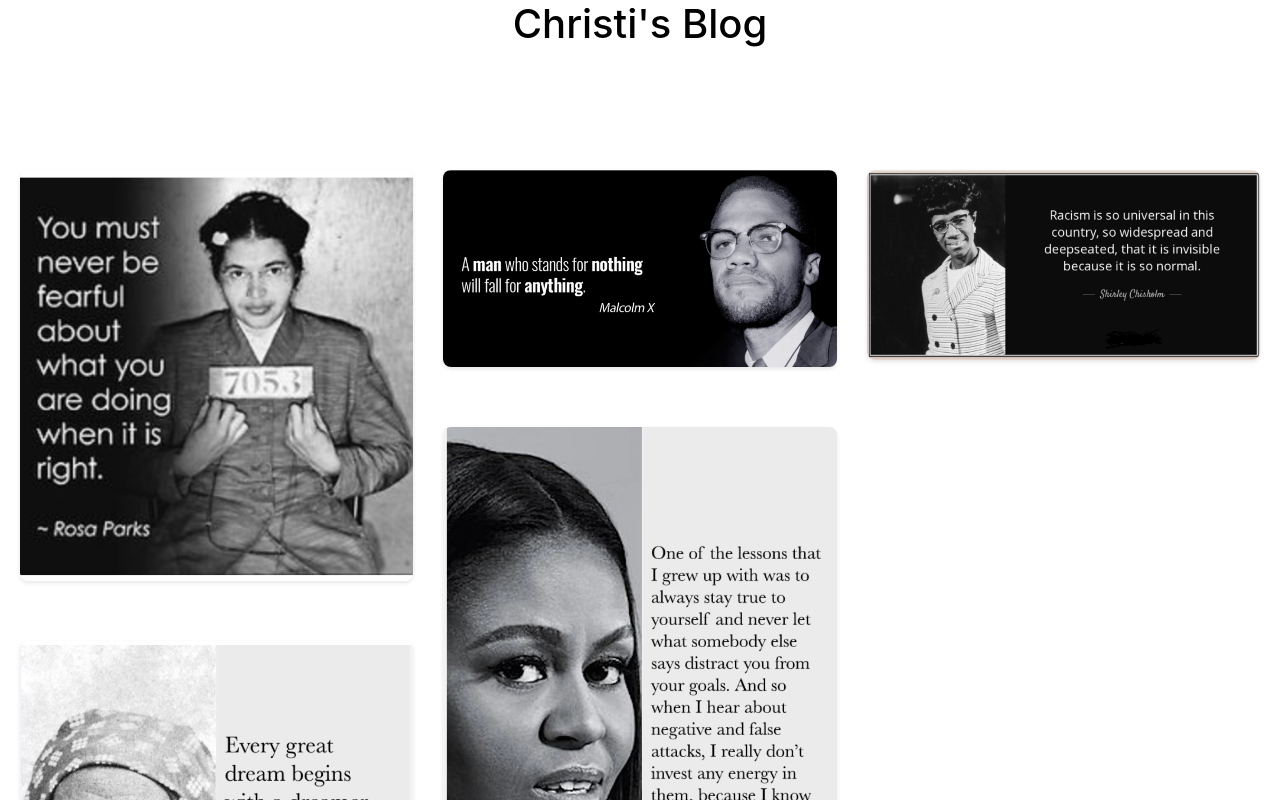
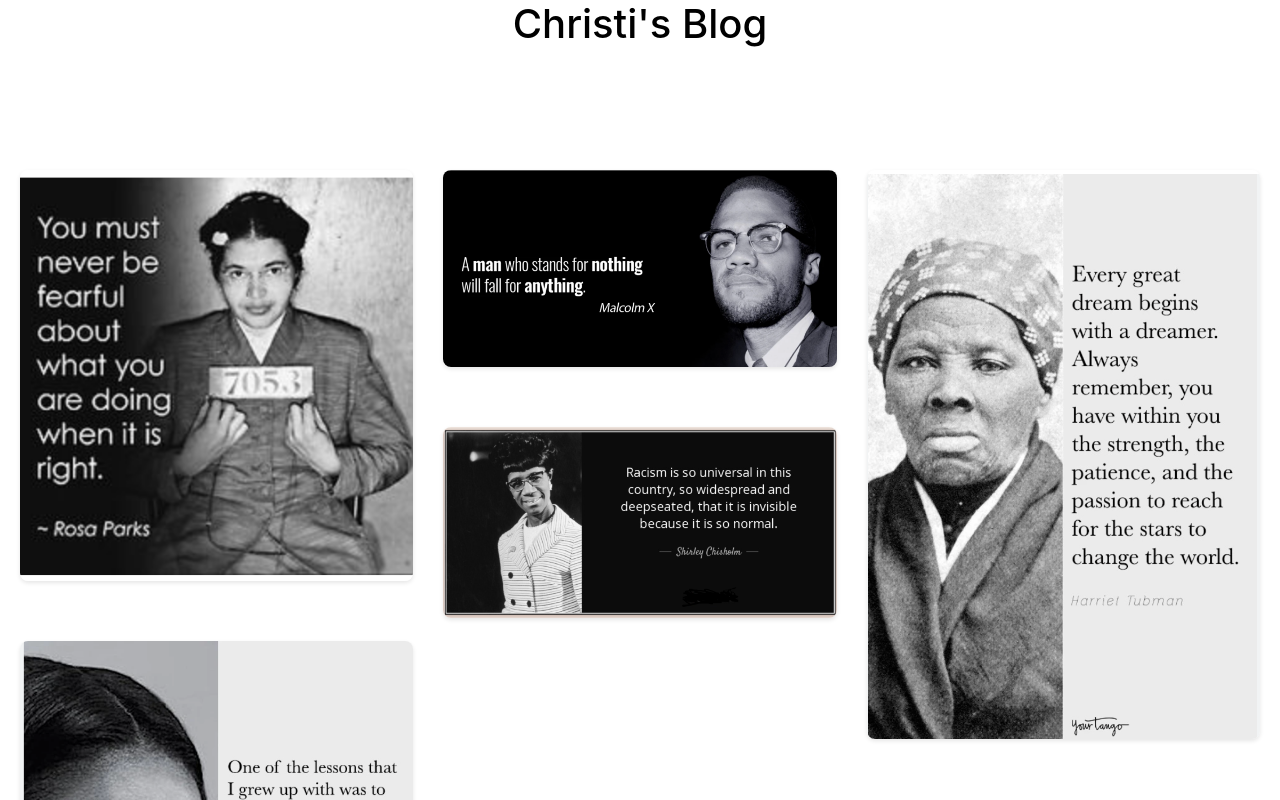
Before and after one commit to ChristiHarlow/christisblog, a React (Create React App) app: page / in a window 1280 px wide. Shown: the top 800 px of the page. Built offline with nearby package versions, Linux system fonts and the light colour scheme; a web font is replaced by a local one.

Commit message:
Update Gallery.js

```diff
--- a/src/components/Gallery.js
+++ b/src/components/Gallery.js
@@ -14,9 +14,9 @@ function Gallery() {
 
     { src: '/images/rosa.png', alt: 'Rosa Parks' },
     { src: '/images/malcolm.png', alt: 'Malcolm X' },
-    {src: '/images/shirley.png', alt: 'Shirley Chisolm' },
     {src: '/images/harriet.png', alt: 'Harriet Tubman' },
     {src: '/images/michelle.png', alt: 'Michelle Obama' },
+    {src: '/images/shirley.png', alt: 'Shirley Chisholm' },
 
     //... more images
   ];
```
